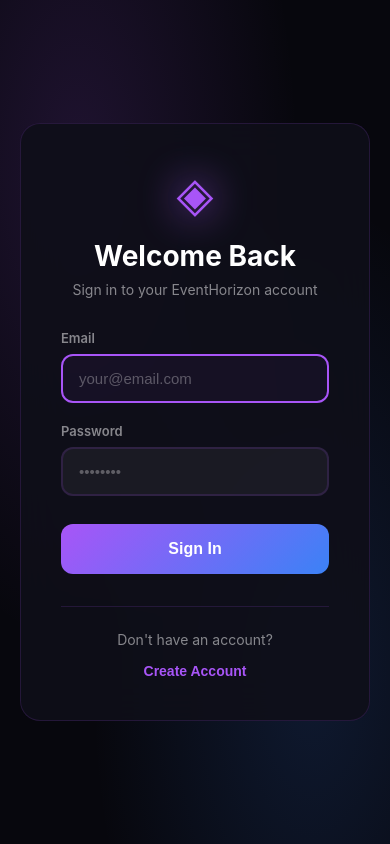
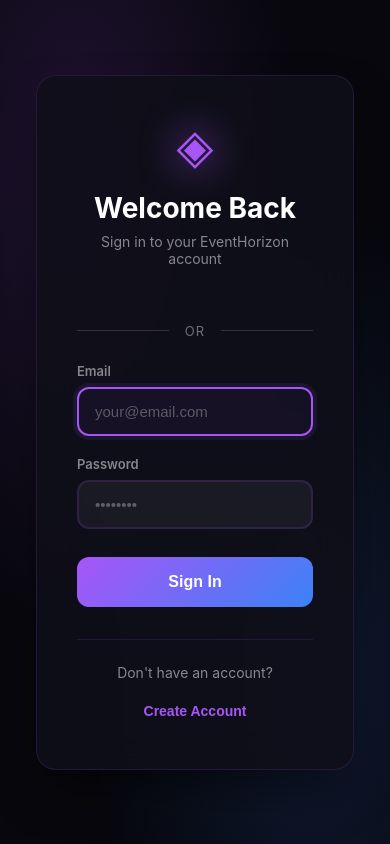
Before and after one commit to theeventhorizonapplication-code/EventHorizon---Frontend, a React (Vite) app: page / in a window 390 px wide. Built offline with nearby package versions, Linux system fonts and the light colour scheme.

Commit message:
Add Google Sign-In

```diff
--- a/src/App.css
+++ b/src/App.css
@@ -290,3 +290,257 @@
     padding: 20px;
   }
 }
+/* ============================================
+   AUTH STYLES - Add these to your App.css
+   ============================================ */
+
+/* Auth Page Layout */
+.auth-page {
+  min-height: 100vh;
+  display: flex;
+  align-items: center;
+  justify-content: center;
+  background: linear-gradient(135deg, #0f0f1e 0%, #1a1a2e 50%, #16213e 100%);
+  padding: 20px;
+}
+
+.auth-page::before {
+  content: '';
+  position: fixed;
+  top: 0;
+  left: 0;
+  right: 0;
+  bottom: 0;
+  background:
+    radial-gradient(circle at 20% 50%, rgba(99, 102, 241, 0.15) 0%, transparent 50%),
+    radial-gradient(circle at 80% 80%, rgba(139, 92, 246, 0.15) 0%, transparent 50%);
+  pointer-events: none;
+}
+
+.auth-container {
+  background: rgba(26, 26, 46, 0.8);
+  backdrop-filter: blur(20px);
+  border-radius: 24px;
+  padding: 48px;
+  width: 100%;
+  max-width: 420px;
+  border: 1px solid rgba(255, 255, 255, 0.1);
+  box-shadow: 0 25px 50px -12px rgba(0, 0, 0, 0.5);
+  position: relative;
+  z-index: 1;
+}
+
+.auth-header {
+  text-align: center;
+  margin-bottom: 32px;
+}
+
+.auth-logo {
+  font-size: 48px;
+  color: #8b5cf6;
+  display: block;
+  margin-bottom: 16px;
+  filter: drop-shadow(0 0 20px rgba(139, 92, 246, 0.5));
+}
+
+.auth-header h1 {
+  font-size: 28px;
+  font-weight: 700;
+  color: #fff;
+  margin-bottom: 8px;
+}
+
+.auth-header p {
+  color: rgba(255, 255, 255, 0.6);
+  font-size: 15px;
+}
+
+/* Google Sign-In Button Container */
+.google-btn-container {
+  display: flex;
+  justify-content: center;
+  margin-bottom: 24px;
+}
+
+.google-btn-container > div {
+  width: 100% !important;
+}
+
+.google-btn-container iframe {
+  width: 100% !important;
+}
+
+/* Auth Divider */
+.auth-divider {
+  display: flex;
+  align-items: center;
+  margin-bottom: 24px;
+}
+
+.auth-divider::before,
+.auth-divider::after {
+  content: '';
+  flex: 1;
+  height: 1px;
+  background: rgba(255, 255, 255, 0.15);
+}
+
+.auth-divider span {
+  padding: 0 16px;
+  color: rgba(255, 255, 255, 0.4);
+  font-size: 13px;
+  text-transform: uppercase;
+  letter-spacing: 1px;
+}
+
+/* Auth Form */
+.auth-form {
+  display: flex;
+  flex-direction: column;
+  gap: 20px;
+}
+
+.form-group {
+  display: flex;
+  flex-direction: column;
+  gap: 8px;
+}
+
+.form-group label {
+  font-size: 14px;
+  font-weight: 600;
+  color: rgba(255, 255, 255, 0.8);
+}
+
+.form-group input {
+  background: rgba(255, 255, 255, 0.05);
+  border: 2px solid rgba(255, 255, 255, 0.1);
+  border-radius: 12px;
+  padding: 14px 16px;
+  font-size: 15px;
+  color: #fff;
+  transition: all 0.3s;
+}
+
+.form-group input::placeholder {
+  color: rgba(255, 255, 255, 0.3);
+}
+
+.form-group input:focus {
+  outline: none;
+  border-color: #8b5cf6;
+  background: rgba(139, 92, 246, 0.1);
+  box-shadow: 0 0 0 4px rgba(139, 92, 246, 0.1);
+}
+
+.form-hint {
+  font-size: 12px;
+  color: rgba(255, 255, 255, 0.4);
+  margin-top: 4px;
+}
+
+/* Auth Error */
+.auth-error {
+  background: rgba(239, 68, 68, 0.15);
+  border: 1px solid rgba(239, 68, 68, 0.3);
+  color: #fca5a5;
+  padding: 12px 16px;
+  border-radius: 10px;
+  font-size: 14px;
+  text-align: center;
+}
+
+/* Auth Submit Button */
+.auth-submit {
+  background: linear-gradient(135deg, #8b5cf6 0%, #6366f1 100%);
+  color: #fff;
+  border: none;
+  border-radius: 12px;
+  padding: 16px;
+  font-size: 16px;
+  font-weight: 600;
+  cursor: pointer;
+  transition: all 0.3s;
+  margin-top: 8px;
+}
+
+.auth-submit:hover:not(:disabled) {
+  transform: translateY(-2px);
+  box-shadow: 0 10px 20px -10px rgba(139, 92, 246, 0.5);
+}
+
+.auth-submit:disabled {
+  opacity: 0.6;
+  cursor: not-allowed;
+}
+
+/* Auth Footer */
+.auth-footer {
+  margin-top: 32px;
+  padding-top: 24px;
+  border-top: 1px solid rgba(255, 255, 255, 0.1);
+  text-align: center;
+}
+
+.auth-footer p {
+  color: rgba(255, 255, 255, 0.5);
+  font-size: 14px;
+  margin-bottom: 12px;
+}
+
+.auth-switch {
+  background: transparent;
+  border: 2px solid #8b5cf6;
+  color: #8b5cf6;
+  padding: 10px 24px;
+  border-radius: 10px;
+  font-size: 14px;
+  font-weight: 600;
+  cursor: pointer;
+  transition: all 0.3s;
+}
+
+.auth-switch:hover {
+  background: rgba(139, 92, 246, 0.1);
+}
+
+/* Loading Screen */
+.loading-screen {
+  min-height: 100vh;
+  display: flex;
+  flex-direction: column;
+  align-items: center;
+  justify-content: center;
+  background: linear-gradient(135deg, #0f0f1e 0%, #1a1a2e 50%, #16213e 100%);
+  color: #fff;
+  gap: 16px;
+}
+
+.cyber-loader {
+  width: 48px;
+  height: 48px;
+  border: 4px solid rgba(139, 92, 246, 0.2);
+  border-top-color: #8b5cf6;
+  border-radius: 50%;
+  animation: spin 1s linear infinite;
+}
+
+@keyframes spin {
+  to { transform: rotate(360deg); }
+}
+
+/* Responsive Auth */
+@media (max-width: 480px) {
+  .auth-container {
+    padding: 32px 24px;
+    margin: 16px;
+  }
+
+  .auth-header h1 {
+    font-size: 24px;
+  }
+
+  .auth-logo {
+    font-size: 40px;
+  }
+}
--- a/src/AuthContext.jsx
+++ b/src/AuthContext.jsx
@@ -83,6 +83,26 @@
     return data;
   };
 
+  // Google Sign-In
+  const loginWithGoogle = async (credential) => {
+    const response = await fetch(`${API_URL}/api/auth/google`, {
+      method: 'POST',
+      headers: { 'Content-Type': 'application/json' },
+      body: JSON.stringify({ credential })
+    });
+
+    const data = await response.json();
+
+    if (!response.ok) {
+      throw new Error(data.error || 'Google sign-in failed');
+    }
+
+    localStorage.setItem('token', data.token);
+    setToken(data.token);
+    setUser(data.user);
+    return data;
+  };
+
   const logout = () => {
     localStorage.removeItem('token');
     setToken(null);
@@ -118,6 +138,7 @@
       isAuthenticated: !!user,
       login,
       register,
+      loginWithGoogle,
       logout,
       authFetch
     }}>
--- a/src/LoginPage.jsx
+++ b/src/LoginPage.jsx
@@ -1,12 +1,64 @@
-import { useState } from 'react';
+import { useState, useEffect } from 'react';
 import { useAuth } from './AuthContext';
 
 export default function LoginPage({ onSwitchToRegister, onSuccess }) {
-  const { login } = useAuth();
+  const { login, loginWithGoogle } = useAuth();
   const [email, setEmail] = useState('');
   const [password, setPassword] = useState('');
   const [error, setError] = useState('');
   const [loading, setLoading] = useState(false);
+
+  // Initialize Google Sign-In
+  useEffect(() => {
+    const initGoogle = () => {
+      if (window.google && window.google.accounts) {
+        window.google.accounts.id.initialize({
+          client_id: import.meta.env.VITE_GOOGLE_CLIENT_ID,
+          callback: handleGoogleResponse,
+        });
+
+        window.google.accounts.id.renderButton(
+          document.getElementById('google-signin-btn'),
+          {
+            theme: 'filled_black',
+            size: 'large',
+            width: '100%',
+            text: 'continue_with',
+            shape: 'rectangular'
+          }
+        );
+      }
+    };
+
+    // Wait for Google script to load
+    if (window.google) {
+      initGoogle();
+    } else {
+      const checkGoogle = setInterval(() => {
+        if (window.google) {
+          initGoogle();
+          clearInterval(checkGoogle);
+        }
+      }, 100);
+
+      // Clear after 5 seconds
+      setTimeout(() => clearInterval(checkGoogle), 5000);
+    }
+  }, []);
+
+  const handleGoogleResponse = async (response) => {
+    setError('');
+    setLoading(true);
+
+    try {
+      await loginWithGoogle(response.credential);
+      onSuccess?.();
+    } catch (err) {
+      setError(err.message);
+    } finally {
+      setLoading(false);
+    }
+  };
 
   const handleSubmit = async (e) => {
     e.preventDefault();
@@ -30,6 +82,15 @@
           <span className="auth-logo">◈</span>
           <h1>Welcome Back</h1>
           <p>Sign in to your EventHorizon account</p>
+        </div>
+
+        {/* Google Sign-In Button */}
+        <div className="google-btn-container">
+          <div id="google-signin-btn"></div>
+        </div>
+
+        <div className="auth-divider">
+          <span>or</span>
         </div>
 
         <form onSubmit={handleSubmit} className="auth-form">
--- a/src/RegisterPage.jsx
+++ b/src/RegisterPage.jsx
@@ -1,8 +1,8 @@
-import { useState } from 'react';
+import { useState, useEffect } from 'react';
 import { useAuth } from './AuthContext';
 
 export default function RegisterPage({ onSwitchToLogin, onSuccess }) {
-  const { register } = useAuth();
+  const { register, loginWithGoogle } = useAuth();
   const [email, setEmail] = useState('');
   const [username, setUsername] = useState('');
   const [password, setPassword] = useState('');
@@ -10,9 +10,72 @@
   const [error, setError] = useState('');
   const [loading, setLoading] = useState(false);
 
+  // Initialize Google Sign-In
+  useEffect(() => {
+    const initGoogle = () => {
+      if (window.google && window.google.accounts) {
+        window.google.accounts.id.initialize({
+          client_id: import.meta.env.VITE_GOOGLE_CLIENT_ID,
+          callback: handleGoogleResponse,
+        });
+
+        window.google.accounts.id.renderButton(
+          document.getElementById('google-signup-btn'),
+          {
+            theme: 'filled_black',
+            size: 'large',
+            width: '100%',
+            text: 'signup_with',
+            shape: 'rectangular'
+          }
+        );
+      }
+    };
+
+    // Wait for Google script to load
+    if (window.google) {
+      initGoogle();
+    } else {
+      const checkGoogle = setInterval(() => {
+        if (window.google) {
+          initGoogle();
+          clearInterval(checkGoogle);
+        }
+      }, 100);
+
+      // Clear after 5 seconds
+      setTimeout(() => clearInterval(checkGoogle), 5000);
+    }
+  }, []);
+
+  const handleGoogleResponse = async (response) => {
+    setError('');
+    setLoading(true);
+
+    try {
+      await loginWithGoogle(response.credential);
+      onSuccess?.();
+    } catch (err) {
+      setError(err.message);
+    } finally {
+      setLoading(false);
+    }
+  };
+
   const handleSubmit = async (e) => {
     e.preventDefault();
     setError('');
+
+    // Username validation
+    if (username.length < 3) {
+      setError('Username must be at least 3 characters');
+      return;
+    }
+
+    if (!/^[a-zA-Z0-9_]+$/.test(username)) {
+      setError('Username can only contain letters, numbers, and underscores');
+      return;
+    }
 
     if (password !== confirmPassword) {
       setError('Passwords do not match');
@@ -45,6 +108,15 @@
           <p>Join EventHorizon and never miss a gaming event</p>
         </div>
 
+        {/* Google Sign-Up Button */}
+        <div className="google-btn-container">
+          <div id="google-signup-btn"></div>
+        </div>
+
+        <div className="auth-divider">
+          <span>or</span>
+        </div>
+
         <form onSubmit={handleSubmit} className="auth-form">
           {error && <div className="auth-error">{error}</div>}
 
@@ -68,7 +140,10 @@
               onChange={(e) => setUsername(e.target.value)}
               placeholder="Choose a username"
               required
+              minLength={3}
+              maxLength={20}
             />
+            <span className="form-hint">This will be displayed to others</span>
           </div>
 
           <div className="form-group">
```
Also changed, not shown: 1 other file (tests, documents, lock files or other folders).
